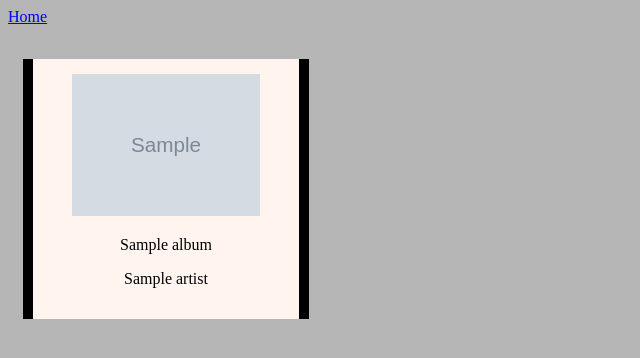
After one commit to Momentum-Team-15/django-music-TBN00, a Django app: page /favorites/ in a window 1280 px wide. The commit adds this page. Shown: the top 358 px of the page, without its empty margins (0-640 px from the left). Run offline with Django 4.2, Linux system fonts and the light colour scheme; tables that the repository leaves empty hold one stand-in row (values such as "Sample post"); grey boxes marked "Sample" are stand-in pictures.

Commit message:
favorites

```diff
--- a/config/urls.py
+++ b/config/urls.py
@@ -31,6 +31,8 @@ urlpatterns = [
     path('album/edit/<int:pk>', views.album_edit, name='album_edit'),
     path('album/delete/<int:pk>', views.album_delete, name='album_delete'),
     path('', Images.as_view()),
+    path('favorites/new/<int:res_pk>', views.add_favorite, name='favorite'),
+    path('favorites/', views.favorite, name='favorite_page'),
 ]
 
 if settings.DEBUG:
--- a/music/admin.py
+++ b/music/admin.py
@@ -1,6 +1,7 @@
 from django.contrib import admin
-from .models import User, Album, Artist
+from .models import Favorite, User, Album, Artist, Favorite
 
 admin.site.register(User)
 admin.site.register(Album)
 admin.site.register(Artist)
+admin.site.register(Favorite)
--- a/music/models.py
+++ b/music/models.py
@@ -1,4 +1,3 @@
-from unittest.util import _MAX_LENGTH
 from django.db import models
 from django.contrib.auth.models import AbstractUser
 
@@ -21,3 +20,9 @@ class Artist(models.Model):
 
     def __str__(self):
         return f"{self.name}"
+
+
+class Favorite(models.Model):
+    album = models.ForeignKey('Album', on_delete=models.CASCADE, blank=True, null=True, related_name="favorites")
+    user = models.ForeignKey('User', on_delete=models.CASCADE, blank=True, null=True, related_name="favorites")
+    created_at = models.DateTimeField(auto_now_add=True, null=True, blank=True)
--- a/music/views.py
+++ b/music/views.py
@@ -1,12 +1,12 @@
 from django.shortcuts import render, redirect, get_object_or_404
 from django.views.generic import ListView
-from .models import Album
+from .models import Album, Favorite, User
 from music.forms import AlbumForm
 
 
 # Create your views here.
 def index(request):
-    all_albums = Album.objects.all()
+    all_albums = Album.objects.all().order_by('title')
     return render(request, 'music/index.html', {'albums': all_albums})
 
 def album_detail(request, pk):
@@ -46,3 +46,19 @@ def album_delete(request, pk):
 class Images(ListView):
     model = Album
     template_name = 'base.html'
+
+def add_favorite(request, res_pk):
+    album = get_object_or_404(Album, pk=res_pk)
+    unfavorited = False
+    for favorite in request.user.favorites.all():
+        if album == favorite.album:
+            favorite.delete()
+            unfavorited = True
+    if not unfavorited:
+        favorite = Favorite.objects.create(album=album, user=request.user)
+        favorite.save()
+    return redirect("home")
+
+def favorite(request):
+    favorited = Favorite.objects.all().order_by('-created_at')
+    return render(request, 'music/favorites.html', {'favorited': favorited})
--- a/templates/base.html
+++ b/templates/base.html
@@ -13,7 +13,6 @@
 </head>
 <body>
     {% block content %}
-
     {% endblock %}
 </body>
 </html>
--- /dev/null
+++ b/templates/music/favorites.html
@@ -0,0 +1,20 @@
+{% extends 'base.html' %}
+
+{% block content %}
+<a href="{% url 'home' %}">Home</a>
+<br>
+<br>
+
+<div class="page">
+{% for fav in favorited %}
+<div class="albums">
+    <img class="images" src="{{ fav.album.cover.url }}">
+    <p>{{ fav.album.title }}</p>
+    <p>{{ fav.album.artist }}</p>
+</div>
+
+{% endfor %}
+
+</div>
+
+{% endblock %}
--- a/templates/music/index.html
+++ b/templates/music/index.html
@@ -2,10 +2,14 @@
 {% block content %}
 
 <h1>Albums:</h1>
+
+<a href="{% url 'favorite_page' %}">Favorites</a>
 <br>
 <br>
 <div class="create-button">
     <a class="create" href="{% url 'create_album' %}">Add Album</a>
+    <br>
+    <br>
 </div>
 
 
@@ -18,6 +22,7 @@
         <p>NO IMAGE</p>
         {% endif %}
         <p><a href="{% url 'album_detail' pk=album.pk %}">{{ album.title }}</a> by {{ album.artist }}</p>
+        <a href="{% url 'favorite' res_pk=album.pk %}">Add to Favorites</a>
     </div>
     {% endfor %}
 </div>
```
Also changed, not shown: music/migrations/0009_favorite.py (added), music/migrations/0010_rename_resource_favorite_album.py (added), static/css/style.css (line endings or trailing spaces).
